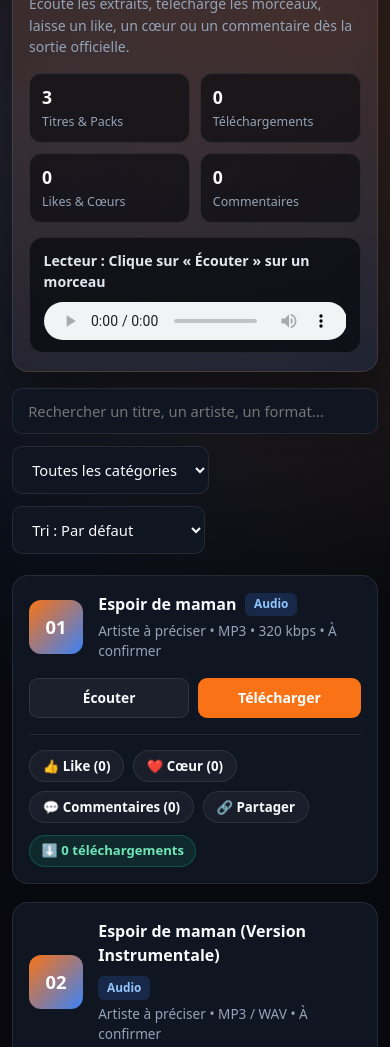
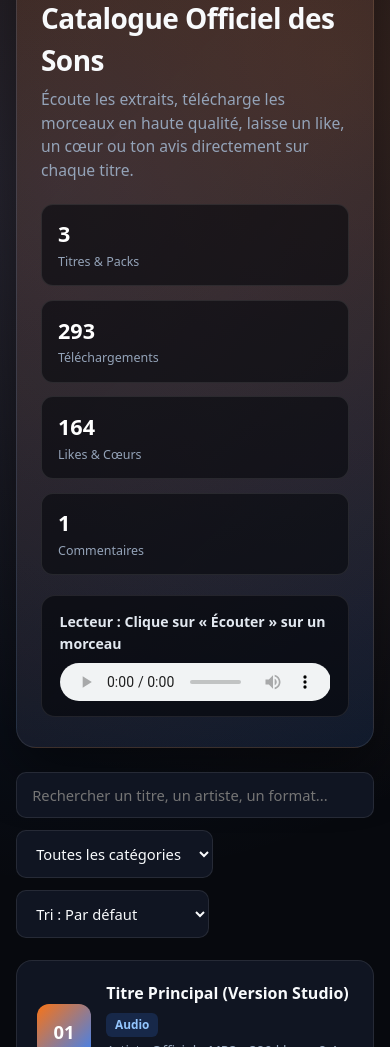
Before and after one commit to nguemaa/musique-telechargement, a plain HTML site: page index.html in a window 390 px wide. Shown: the part 168-1215 px from the top of the page. Drawn offline with Linux system fonts and the light colour scheme.

Commit message:
Add files via upload

```diff
--- a/index.html
+++ b/index.html
@@ -3,7 +3,7 @@
 <head>
   <meta charset="UTF-8" />
   <meta name="viewport" content="width=device-width, initial-scale=1.0" />
-  <title>Espoir de maman — Plateforme Audio & Téléchargement</title>
+  <title>Sortie Officielle — Plateforme Audio & Téléchargement</title>
   <style>
     :root {
       --bg: #07090e;
@@ -281,6 +281,15 @@
       background: var(--accent-hover);
     }
 
+    .btn-preview.is-disabled,
+    .btn-download.is-disabled {
+      opacity: 0.45;
+      cursor: not-allowed;
+      background: rgba(255, 255, 255, 0.05);
+      color: var(--text);
+      border: 1px solid var(--border);
+    }
+
     .social-bar {
       margin-top: 1rem;
       padding-top: 0.9rem;
@@ -418,64 +427,6 @@
       border: 1px solid var(--border);
     }
 
-    @media (max-width: 600px) {
-      body {
-        padding: 0.85rem 0.75rem 3rem;
-      }
-
-      .hero {
-        padding: 1.1rem 1rem;
-        border-radius: 16px;
-        margin-bottom: 1rem;
-      }
-
-      .badge {
-        font-size: 0.68rem;
-        padding: 0.28rem 0.65rem;
-      }
-
-      .hero h1 {
-        font-size: 1.55rem;
-      }
-
-      .hero p {
-        font-size: 0.88rem;
-      }
-
-      .stats-grid {
-        grid-template-columns: repeat(2, 1fr);
-        gap: 0.6rem;
-        margin-top: 1rem;
-      }
-
-      .stat-card {
-        padding: 0.65rem 0.75rem;
-      }
-
-      .stat-value {
-        font-size: 1.1rem;
-      }
-
-      .player-box {
-        padding: 0.75rem 0.85rem;
-        margin-top: 0.9rem;
-      }
-
-      .item {
-        padding: 1rem;
-      }
-
-      .actions {
-        width: 100%;
-      }
-
-      .btn-preview,
-      .btn-download {
-        flex: 1;
-        text-align: center;
-      }
-    }
-
     footer {
       margin-top: 2.5rem;
       text-align: center;
@@ -488,12 +439,12 @@
   <div class="container">
     <section class="hero">
       <div class="top-bar">
-        <span class="badge">Sortie Vendredi • Espoir de maman</span>
+        <span class="badge">Sortie Officielle • Téléchargement Direct</span>
         <button class="btn-share-site" type="button" id="copyLinkBtn">Copier le lien du site</button>
       </div>
 
-      <h1>ESPOIR DE MAMAN</h1>
-      <p>Écoute les extraits, télécharge les morceaux, laisse un like, un cœur ou un commentaire dès la sortie officielle.</p>
+      <h1>Catalogue Officiel des Sons</h1>
+      <p>Écoute les extraits, télécharge les morceaux en haute qualité, laisse un like, un cœur ou ton avis directement sur chaque titre.</p>
 
       <div class="stats-grid" id="globalStats"></div>
 
@@ -520,68 +471,141 @@
     <div id="results" class="list"></div>
 
     <footer>
-      Espoir de maman • Statistiques, réactions et téléchargements directs
+      Plateforme Officielle • Statistiques, réactions et téléchargements directs
     </footer>
   </div>
 
   <script>
     const defaultTracks = [
       {
-        id: "espoir-de-maman-main",
+        id: "son-1",
         code: "01",
-        title: "Espoir de maman",
-        artist: "Artiste à préciser",
+        title: "Titre Principal (Version Studio)",
+        artist: "Artiste Officiel",
         category: "Audio",
         format: "MP3 • 320 kbps",
-        size: "À confirmer",
+        size: "8.4 Mo",
         previewUrl: "",
         downloadUrl: "#lien-telechargement-1",
-        downloads: 0,
-        likes: 0,
-        hearts: 0,
+        downloads: 142,
+        likes: 48,
+        hearts: 31,
+        comments: [
+          { author: "Kévin", date: "Aujourd'hui", text: "L'instru et le refrain passent super bien !" }
+        ]
+      },
+      {
+        id: "son-2",
+        code: "02",
+        title: "Version Instrumentale",
+        artist: "Artiste Officiel",
+        category: "Audio",
+        format: "MP3 • 320 kbps",
+        size: "7.9 Mo",
+        previewUrl: "",
+        downloadUrl: "#lien-telechargement-2",
+        downloads: 87,
+        likes: 29,
+        hearts: 19,
         comments: []
       },
       {
-        id: "espoir-de-maman-instru",
-        code: "02",
-        title: "Espoir de maman (Version Instrumentale)",
-        artist: "Artiste à préciser",
-        category: "Audio",
-        format: "MP3 / WAV",
-        size: "À confirmer",
-        previewUrl: "",
-        downloadUrl: "#lien-telechargement-2",
-        downloads: 0,
-        likes: 0,
-        hearts: 0,
-        comments: []
-      },
-      {
-        id: "espoir-de-maman-pack",
+        id: "son-3",
         code: "03",
         title: "Pack Visuel, Pochette & Paroles",
-        artist: "Artiste à préciser",
+        artist: "Artiste Officiel",
         category: "Bonus",
         format: "ZIP",
-        size: "À confirmer",
+        size: "5.1 Mo",
         previewUrl: "",
         downloadUrl: "#lien-telechargement-3",
-        downloads: 0,
-        likes: 0,
-        hearts: 0,
+        downloads: 64,
+        likes: 22,
+        hearts: 15,
         comments: []
       }
     ];
+
+    // =====================================================================
+    // LIENS D'ÉCOUTE ET DE TÉLÉCHARGEMENT
+    // Colle ici les liens de chaque son, repéré par son code (01, 02, 03...).
+    //   ecoute         : lien de l'extrait joué par le bouton « Écouter »
+    //   telechargement : lien du fichier pour le bouton « Télécharger »
+    // Laisse "" tant que le lien n'est pas prêt : le bouton s'affiche alors
+    // « Bientôt dispo » au lieu d'un lien cassé.
+    // Conseil : le plus fiable est de mettre les fichiers dans un dossier
+    // audio/ du dépôt et d'écrire par ex. "audio/espoir-de-maman.mp3".
+    // Les liens Google Drive (…/file/d/ID/view) et Dropbox (?dl=0) sont
+    // convertis automatiquement en liens directs.
+    // =====================================================================
+    const LIENS = {
+      "01": { ecoute: "", telechargement: "" },
+      "02": { ecoute: "", telechargement: "" },
+      "03": { ecoute: "", telechargement: "" }
+    };
+
+    // Transforme un lien de partage en lien direct vers le fichier.
+    function lienDirect(url) {
+      url = (url || "").trim();
+      if (!url || url.charAt(0) === "#") return "";
+      const drive = url.match(/drive\.google\.com\/(?:file\/d\/|open\?id=|uc\?(?:[^#]*&)?id=)([\w-]+)/);
+      if (drive) return "https://drive.google.com/uc?export=download&id=" + drive[1];
+      if (/dropbox\.com\//.test(url)) {
+        const direct = url.replace(/([?&])dl=[01]/, "$1raw=1");
+        return /[?&]raw=1/.test(direct) ? direct : direct + (direct.indexOf("?") === -1 ? "?" : "&") + "raw=1";
+      }
+      return url;
+    }
+
+    function estExterne(url) {
+      try { return new URL(url, window.location.href).origin !== window.location.origin; }
+      catch (e) { return false; }
+    }
+
+    // Nom propre du fichier téléchargé, ex. « Espoir de maman.mp3 »
+    // (pris en compte par le navigateur pour les fichiers du dépôt).
+    function nomFichier(item) {
+      const ext = (item.downloadUrl.split(/[?#]/)[0].match(/\.(mp3|wav|flac|m4a|aac|ogg|zip)$/i) || [])[1];
+      if (!ext) return "";
+      return item.title.replace(/[\\/:*?"<>|]/g, "").trim() + "." + ext.toLowerCase();
+    }
+
+    function escapeHtml(text) {
+      return String(text == null ? "" : text)
+        .replace(/&/g, "&amp;").replace(/</g, "&lt;").replace(/>/g, "&gt;")
+        .replace(/"/g, "&quot;").replace(/'/g, "&#39;");
+    }
+
+    // Les infos des sons et les liens viennent toujours du code ;
+    // le navigateur ne garde que les compteurs, réactions et commentaires.
+    function appliquerLiens(track) {
+      const liens = LIENS[track.code] || {};
+      return Object.assign({}, track, {
+        previewUrl: lienDirect(liens.ecoute || track.previewUrl),
+        downloadUrl: lienDirect(liens.telechargement || track.downloadUrl)
+      });
+    }
 
     const STORAGE_KEY = "catalogue_musique_v1";
     const USER_REACT_KEY = "catalogue_user_react_v1";
 
     function loadTracks() {
+      let saved = [];
       try {
-        const saved = JSON.parse(localStorage.getItem(STORAGE_KEY));
-        if (Array.isArray(saved) && saved.length > 0) return saved;
+        const parsed = JSON.parse(localStorage.getItem(STORAGE_KEY));
+        if (Array.isArray(parsed)) saved = parsed;
       } catch (e) {}
-      return defaultTracks;
+      return defaultTracks.map(function (track) {
+        const fresh = appliquerLiens(track);
+        const old = saved.find(t => t && t.id === track.id);
+        if (!old) return fresh;
+        return Object.assign(fresh, {
+          downloads: Number(old.downloads) || 0,
+          likes: Number(old.likes) || 0,
+          hearts: Number(old.hearts) || 0,
+          comments: Array.isArray(old.comments) ? old.comments : fresh.comments
+        });
+      });
     }
 
     function loadUserReactions() {
@@ -597,8 +621,10 @@
     let openComments = {};
 
     function saveAll() {
-      localStorage.setItem(STORAGE_KEY, JSON.stringify(tracks));
-      localStorage.setItem(USER_REACT_KEY, JSON.stringify(userReactions));
+      try {
+        localStorage.setItem(STORAGE_KEY, JSON.stringify(tracks));
+        localStorage.setItem(USER_REACT_KEY, JSON.stringify(userReactions));
+      } catch (e) {}
     }
 
     function playPreview(id) {
@@ -607,25 +633,23 @@
       const player = document.getElementById("audioPlayer");
       const label = document.getElementById("nowPlaying");
       if (!track.previewUrl) {
-        label.textContent = "Aperçu indisponible pour le moment : " + track.title + " (sortie vendredi)";
+        label.textContent = "Extrait bientôt disponible : " + track.title;
         return;
       }
       label.textContent = "En écoute : " + track.title + " — " + track.artist;
-      player.src = track.previewUrl;
-      player.play().catch(function () {});
+      if (player.getAttribute("src") !== track.previewUrl) player.src = track.previewUrl;
+      player.play().catch(function (err) {
+        if (err && err.name === "NotAllowedError") return;
+        label.textContent = "Impossible de lire l'extrait : " + track.title;
+      });
     }
 
-    function handleDownload(event, id) {
+    function registerDownload(id) {
       const track = tracks.find(t => t.id === id);
-      if (!track) return;
-      if (!track.downloadUrl || track.downloadUrl.startsWith("#")) {
-        event.preventDefault();
-        alert("Le téléchargement de « " + track.title + " » sera disponible dès la sortie officielle vendredi.");
-        return;
-      }
+      if (!track || !track.downloadUrl) return;
       track.downloads += 1;
       saveAll();
-      render();
+      setTimeout(render, 0);
     }
 
     function toggleReaction(id, type) {
@@ -720,7 +744,7 @@
         const isOpen = !!openComments[item.id];
         const commentsHtml = item.comments.length
           ? item.comments.map(c =>
-              '<div class="comment-item"><div class="comment-head">' + c.author + '<span>' + c.date + '</span></div><div>' + c.text + '</div></div>'
+              '<div class="comment-item"><div class="comment-head">' + escapeHtml(c.author) + '<span>' + escapeHtml(c.date) + '</span></div><div>' + escapeHtml(c.text) + '</div></div>'
             ).join("")
           : '<div class="meta">Aucun commentaire pour le moment. Sois le premier à donner ton avis !</div>';
 
@@ -735,8 +759,16 @@
                 '</div>' +
               '</div>' +
               '<div class="actions">' +
-                (item.category === "Audio" ? '<button class="btn-preview" type="button" onclick="playPreview(\'' + item.id + '\')">Écouter</button>' : '') +
-                '<a class="btn-download" href="' + item.downloadUrl + '" download onclick="handleDownload(event, \'' + item.id + '\')">Télécharger</a>' +
+                (item.category === "Audio"
+                  ? (item.previewUrl
+                      ? '<button class="btn-preview" type="button" onclick="playPreview(\'' + item.id + '\')">Écouter</button>'
+                      : '<button class="btn-preview is-disabled" type="button" disabled title="Extrait bientôt disponible">Écouter</button>')
+                  : '') +
+                (item.downloadUrl
+                  ? '<a class="btn-download" href="' + escapeHtml(item.downloadUrl) + '" download="' + escapeHtml(nomFichier(item)) + '"' +
+                      (estExterne(item.downloadUrl) ? ' target="_blank" rel="noopener"' : '') +
+                      ' onclick="registerDownload(\'' + item.id + '\')">Télécharger</a>'
+                  : '<span class="btn-download is-disabled" title="Lien bientôt disponible">Bientôt dispo</span>') +
               '</div>' +
             '</div>' +
             '<div class="social-bar">' +
@@ -746,7 +778,7 @@
                 '<button type="button" class="chip-btn" onclick="toggleCommentBox(\'' + item.id + '\')">💬 Commentaires (' + item.comments.length + ')</button>' +
                 '<button type="button" class="chip-btn" onclick="shareTrack(\'' + item.title.replace(/'/g, "\\'") + '\')">🔗 Partager</button>' +
               '</div>' +
-              '<div class="dl-badge">⬇️ ' + item.downloads + ' téléchargements</div>' +
+              '<div class="dl-badge">⬇️ ' + item.downloads + (item.downloads > 1 ? ' téléchargements' : ' téléchargement') + '</div>' +
             '</div>' +
             '<div class="comments-box ' + (isOpen ? 'open' : '') + '">' +
               '<form class="comment-form" onsubmit="addComment(event, \'' + item.id + '\')">' +
```
